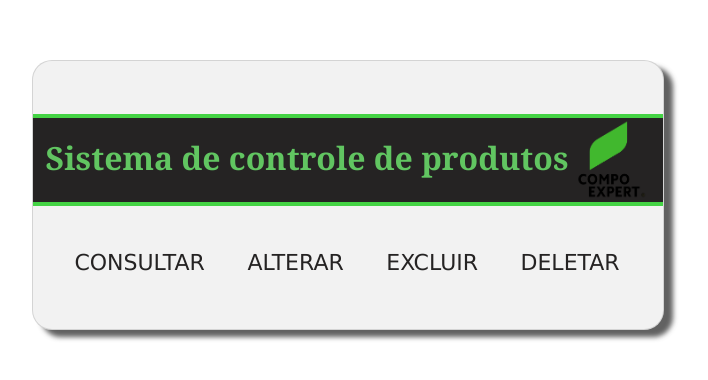
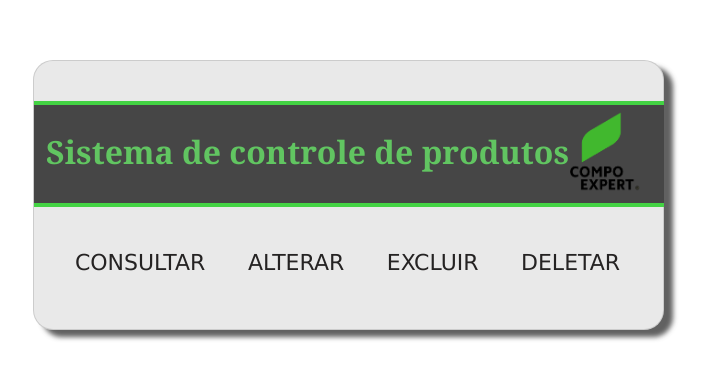
Before and after one commit to GabrieldeOliveiraSev/project-CRUD, a website: page index.html in a window 1280 px wide. Shown: the part 180-560 px from the top of the page, without its empty margins (292-1000 px from the left). Drawn offline with nearby package versions, Linux system fonts and the light colour scheme.

Commit message:
Atualizando cores

```diff
--- a/css/global.css
+++ b/css/global.css
@@ -7,8 +7,8 @@
     -webkit-box-shadow: 9px 7px 5px rgba(50, 50, 50, 0.77);
 	-moz-box-shadow:    9px 7px 5px rgba(50, 50, 50, 0.77);
 	box-shadow:         9px 7px 5px rgba(50, 50, 50, 0.77);
-    background-color:		#F2f2f2;
-    width:632px;
+    background-color:		#e9e9e9;
+    width:631px;
     height: 270px;
     margin-left: auto;
     margin-right: auto;
@@ -26,23 +26,24 @@
   }
 
   .login100-pic img {
-    width: 60%;
-    margin-right: 267px;
+    width: 62%;
+    margin-right: 273px;
     float: right;
+    padding-top: 4px;
   }
 
 .central {
     width: 900px;
     margin: auto;
-    padding-top: 13px;
+
     height: 70%;
 
 }
 
 .menu-principal{
     width: 70%;
-    background-color: #252323;
-    height: 84px;
+    background-color: #464646;
+    height: 98px;
     margin-right: auto;
 
 }
@@ -51,13 +52,13 @@
     color: #61c561;
     text-align: center;
     font-family:Cambria, Cochin, Georgia, Times, 'Times New Roman', serif;
-    padding-top: 21px;
+    padding-top: 28px;
     width: 87%;
     font-weight: bolder;
 }
 
 .hearder-2 {
-    background-color: #44d344   ;
+    background-color: #44d344  ;
     width: 70%;
     border-bottom: 5x solid #747474;
     border-width: 10px;
@@ -80,7 +81,7 @@
 .menu {
     width: 138%;
     float:right;
-    padding-top: 40px;
+    padding-top: 39px;
 
 }
 
--- a/css/main.css
+++ b/css/main.css
@@ -194,7 +194,9 @@ iframe {
 .login100-pic {
   width: 500px;
   align-items: center;
-  padding-left: 70px ;
+ float: none;
+  padding:30px 30px 40px 80px;
+
 }
 
 .login100-pic img {
```
